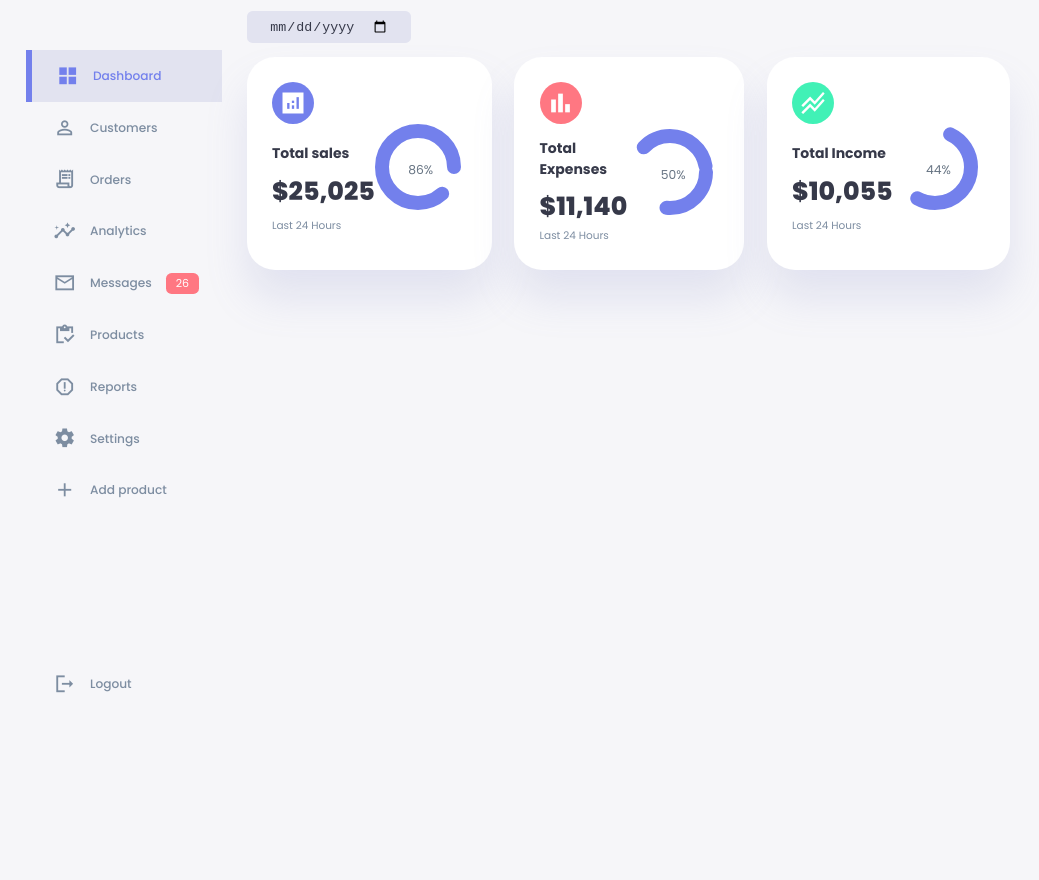
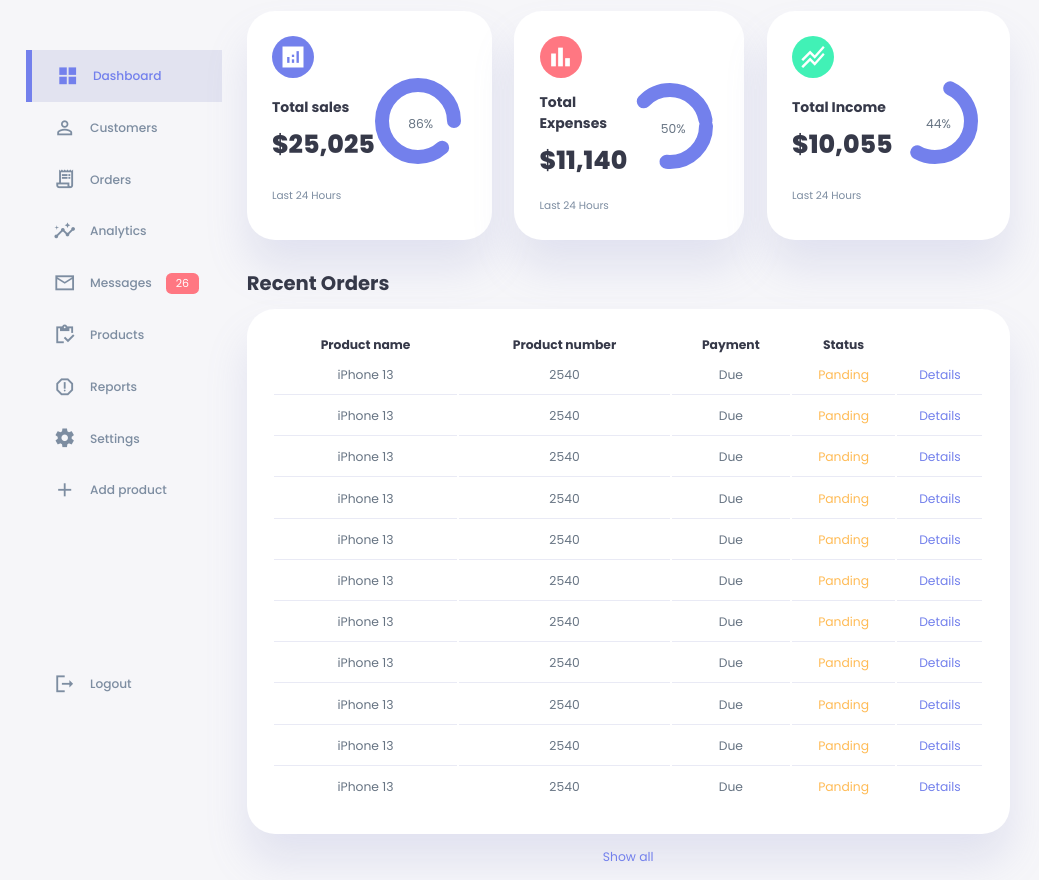
Before and after one commit to iammyusuf/M.-YUSUF-admin-dashboard, a plain HTML site: page index.html in a window 1280 px wide. Shown: the part 61-941 px from the top of the page, without its empty margins (0-1039 px from the left). Before the commit the page ends 800 px from the top, so only its background shows below. Drawn offline with Linux system fonts and the light colour scheme.

Commit message:
Finished Main

```diff
--- a/index.html
+++ b/index.html
@@ -73,7 +73,7 @@
         <main>
             <h1> Dashboard</h1>
 
-            <div class="date"><input type="date"></div>
+           <!-- <div class="date"><input type="date"></div> -->
 
             <!-- widgets -->
             <div class="insights">
@@ -138,6 +138,106 @@
                 <!-- ************** END OF INCOME *************** -->
             </div>
 
+            <div class="recent-orders">
+                <h2>Recent Orders</h2>
+                <table>
+                    <thead>
+                        <tr>
+                            <th>Product name</th>
+                            <th>Product number</th>
+                            <th>Payment</th>
+                            <th>Status </th>
+                            <th></th>
+                        </tr>
+                    </thead>
+                    <tbody>
+                        <tr>
+                            <td>iPhone 13</td>
+                            <td>2540</td>
+                            <td>Due</td>
+                            <td class="warning" >Panding</td>
+                            <td class="primary"> Details </td>
+                        </tr>
+
+                        <tr>
+                            <td>iPhone 13</td>
+                            <td>2540</td>
+                            <td>Due</td>
+                            <td class="warning" >Panding</td>
+                            <td class="primary"> Details </td>
+                        </tr>
+
+                        <tr>
+                            <td>iPhone 13</td>
+                            <td>2540</td>
+                            <td>Due</td>
+                            <td class="warning" >Panding</td>
+                            <td class="primary"> Details </td>
+                        </tr>
+                        <tr>
+                            <td>iPhone 13</td>
+                            <td>2540</td>
+                            <td>Due</td>
+                            <td class="warning" >Panding</td>
+                            <td class="primary"> Details </td>
+                        </tr>
+                        <tr>
+                            <td>iPhone 13</td>
+                            <td>2540</td>
+                            <td>Due</td>
+                            <td class="warning" >Panding</td>
+                            <td class="primary"> Details </td>
+                        </tr>
+                        <tr>
+                            <td>iPhone 13</td>
+                            <td>2540</td>
+                            <td>Due</td>
+                            <td class="warning" >Panding</td>
+                            <td class="primary"> Details </td>
+                        </tr>
+                        <tr>
+                            <td>iPhone 13</td>
+                            <td>2540</td>
+                            <td>Due</td>
+                            <td class="warning" >Panding</td>
+                            <td class="primary"> Details </td>
+                        </tr>
+                        <tr>
+                            <td>iPhone 13</td>
+                            <td>2540</td>
+                            <td>Due</td>
+                            <td class="warning" >Panding</td>
+                            <td class="primary"> Details </td>
+                        </tr>
+                        <tr>
+                            <td>iPhone 13</td>
+                            <td>2540</td>
+                            <td>Due</td>
+                            <td class="warning" >Panding</td>
+                            <td class="primary"> Details </td>
+                        </tr>
+                        <tr>
+                            <td>iPhone 13</td>
+                            <td>2540</td>
+                            <td>Due</td>
+                            <td class="warning" >Panding</td>
+                            <td class="primary"> Details </td>
+                        </tr>
+                        <tr>
+                            <td>iPhone 13</td>
+                            <td>2540</td>
+                            <td>Due</td>
+                            <td class="warning" >Panding</td>
+                            <td class="primary"> Details </td>
+                        </tr>
+
+                    </tbody>
+                </table>
+                <a href="#">Show all</a>
+
+            </div>
+
+
         </main>
 
     </div>
--- a/style.css
+++ b/style.css
@@ -348,3 +348,52 @@ main .insights .progress .number {
     justify-content: center;
     align-items: center;
 }
+
+main .insights small {
+    margin-top: 1.3rem;
+    display: block;
+}
+
+/* ################ RECENT ORDERS ###############*/
+
+main .recent-orders {
+    margin-top: 2rem;
+}
+
+main .recent-orders h2 {
+    margin-bottom: 0.8rem;
+}
+
+main .recent-orders table {
+    background: var(--color-white);
+    width: 100%;
+    border-radius: var(--card-border-radius);
+    padding: var(--card-padding);
+    text-align: center;
+    box-shadow: var(--box-shadow);
+    transition: all 300ms ease;
+
+}
+
+main .recent-orders table:hover {
+    box-shadow: none ;
+}
+
+main table tbody td {
+    height: 2.8rem;
+    border-bottom: 1px solid var(--color-light);
+    color: var(--color-dark-variant);
+}
+main table tbody tr:last-child td {
+     border: none;
+}
+
+main .recent-orders a {
+    text-align: center;
+    display: block;
+    margin: 1rem auto;
+    color: var(--color-primary);
+}
+main .recent-orders a:hover {
+    color: var(--color-primary-variant);
+}
```
